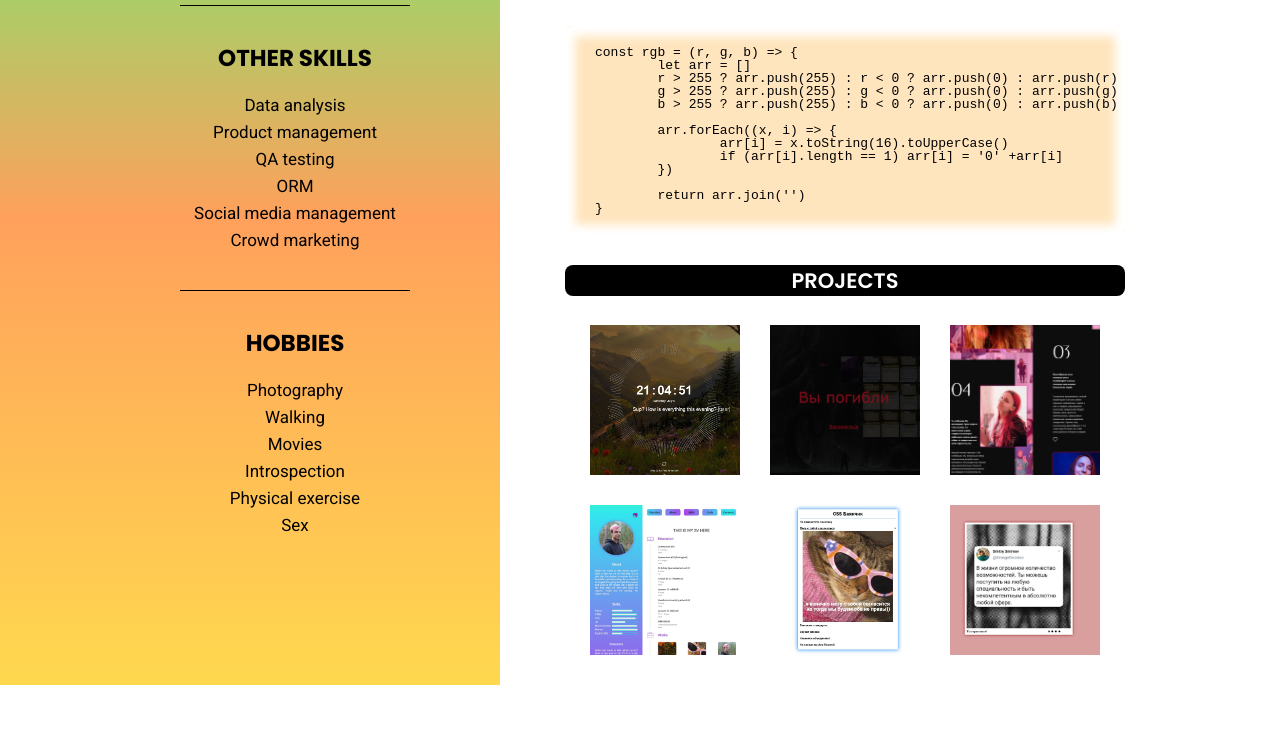
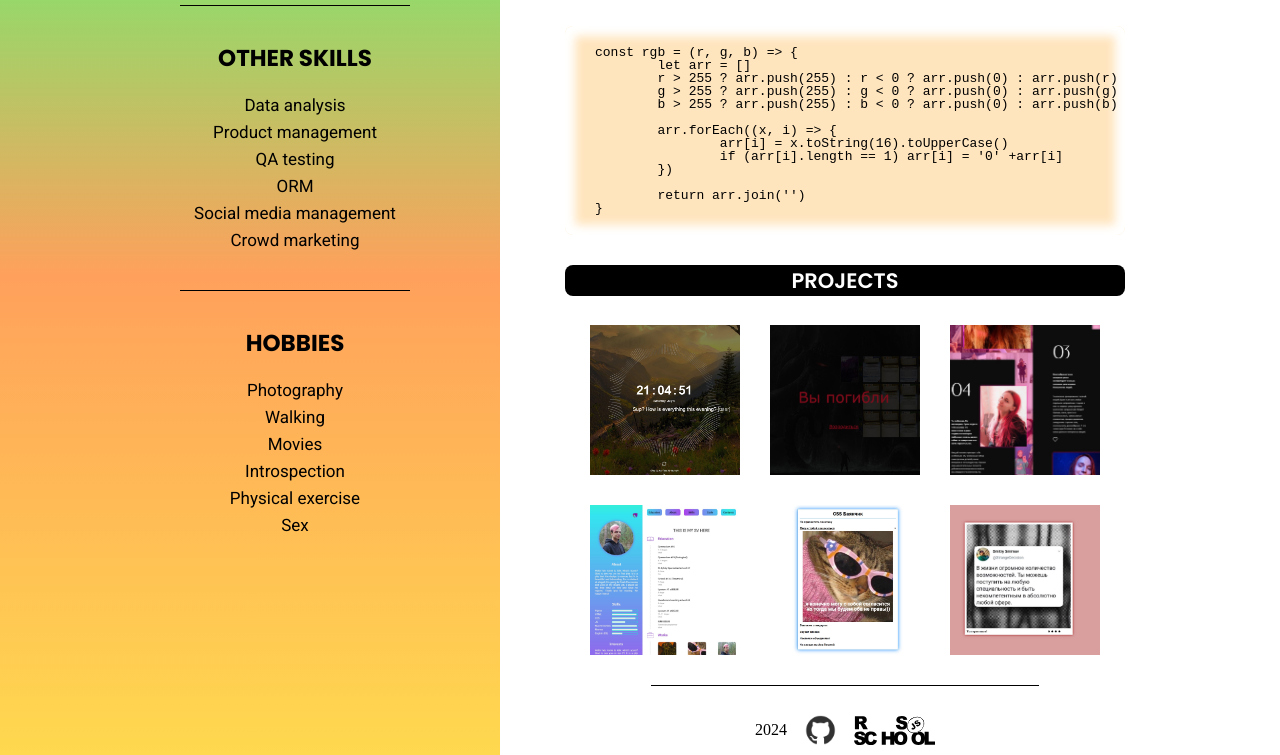
Before and after one commit to Oardieldei/rsschool-cv-2, a plain HTML site: page index.html in a window 1280 px wide. Shown: the part 2119-2874 px from the top of the page. Before the commit the page ends 2804 px from the top, so only its background shows below. Drawn offline with Linux system fonts and the light colour scheme.

Commit message:
feat: add footer

```diff
--- a/index.html
+++ b/index.html
@@ -535,9 +535,18 @@
 								</li>
 							</ul>
 						</section>
+						<div class="right__line"></div>
 					</main>
 					<footer>
-
+						<div class="footer__wrapper">
+							<span>2024</span>
+							<a href="https://github.com/Oardieldei" class="footer__gh_link" target="_blank">
+								<img src="./img/gh.png" alt="" class="footer__gh_img">
+							</a>
+							<a href="https://rs.school/courses/javascript-ru" class="footer__rss_link" target="_blank">
+								<img src="./img/rs-school.svg" alt="" class="footer__rss_img">
+							</a>
+						</div>
 					</footer>
 				</div>
 			</div>
--- /dev/null
+++ b/styles/right/footer.css
@@ -0,0 +1,19 @@
+.footer__wrapper {
+	width: 560px;
+	margin: 0 auto;
+	display: flex;
+	justify-content: center;
+	align-items: center;
+	padding-bottom: 10px;
+	gap: 5px;
+}
+
+.footer__wrapper img {
+	height: 30px;
+	width: auto;
+	transition: .3s;
+}
+
+.footer__wrapper img:hover {
+	transform: scale(1.05, 1.05);
+}
--- a/styles/style.css
+++ b/styles/style.css
@@ -8,3 +8,4 @@
 @import url('./left/other.css');
 @import url('./right/header.css');
 @import url('./right/main.css');
+@import url('./right/footer.css');
```
Also changed, not shown: img/gh.png (added), img/rs-school.svg (added).
